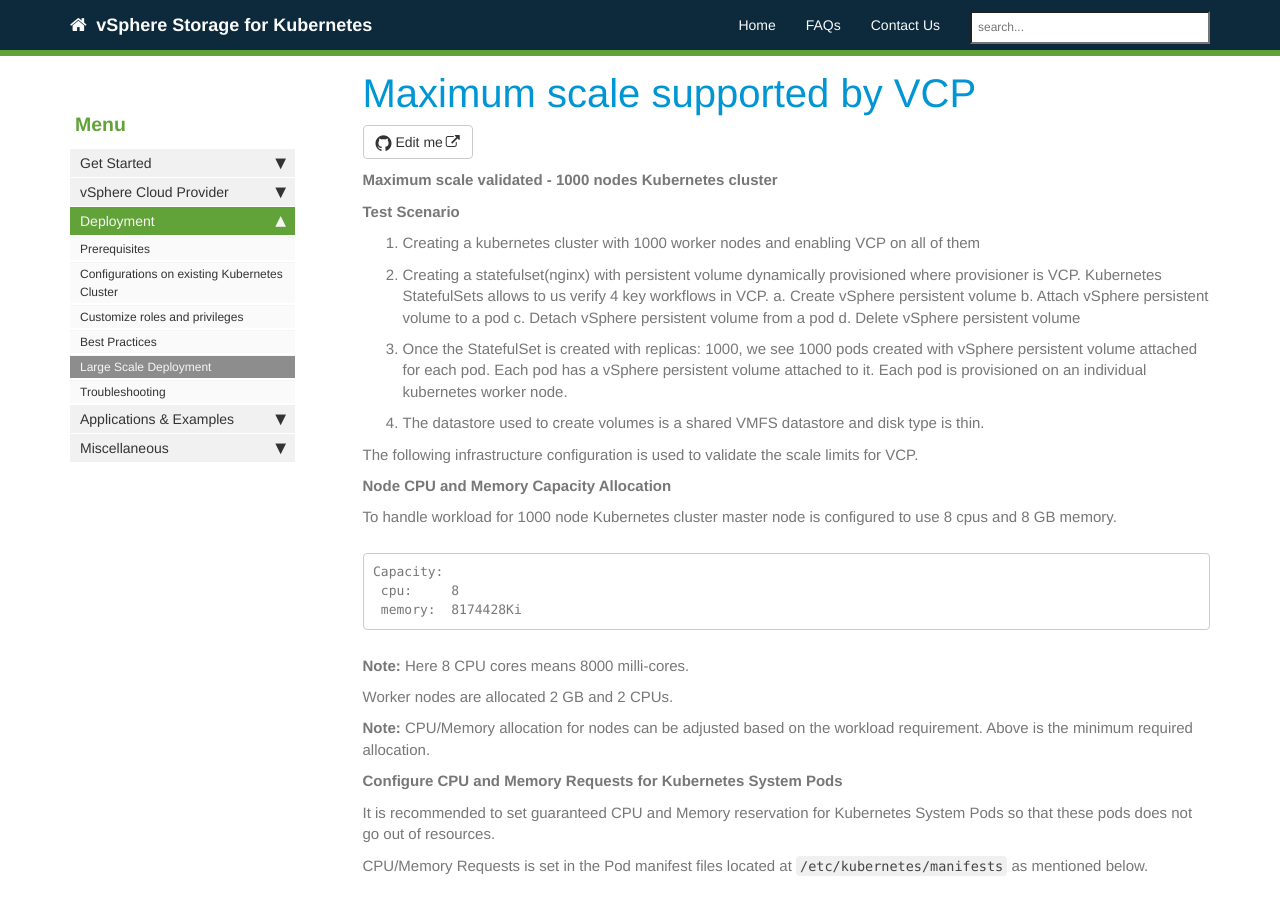
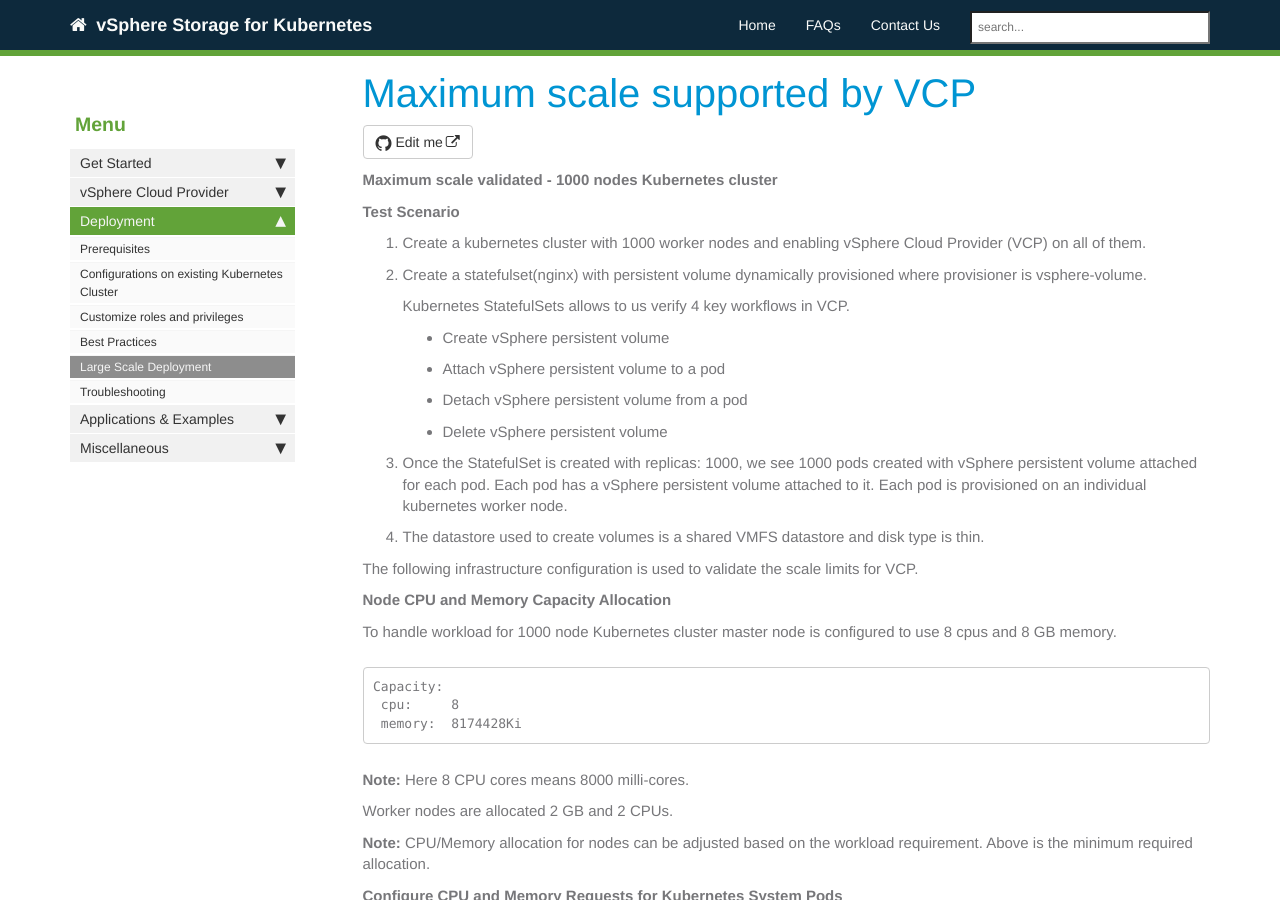
Before and after one commit to vmware-archive/vsphere-storage-for-kubernetes, a Jekyll site: the page built from documentation/largescaledeployment.md, in a window 1280 px wide and 900 px high. Built offline with Jekyll 4.4.1, drawn with Linux system fonts in a browser that asks for light colours; nearby versions of some CDN libraries; our own code applies the rules of GitHub Pages for plain Markdown files; comment, search, counter and statistics services are not loaded.

Commit message:
Addressing comments from Sandeep Spacing for html formattting

```diff
--- a/documentation/largescaledeployment.md
+++ b/documentation/largescaledeployment.md
@@ -4,13 +4,16 @@
 **Maximum scale validated - 1000 nodes Kubernetes cluster**
 
 **Test Scenario**
-1. Creating a kubernetes cluster with 1000 worker nodes and enabling VCP on all of them
-2. Creating a statefulset(nginx) with persistent volume dynamically provisioned where provisioner is VCP.
+
+1. Create a kubernetes cluster with 1000 worker nodes and enabling vSphere Cloud Provider (VCP) on all of them.
+2. Create a statefulset(nginx) with persistent volume dynamically provisioned where provisioner is vsphere-volume.
+
    Kubernetes StatefulSets allows to us verify 4 key workflows in VCP.
-    a. Create vSphere persistent volume
-    b. Attach vSphere persistent volume to a pod
-    c. Detach  vSphere persistent volume from a pod
-    d. Delete vSphere persistent volume
+
+    * Create vSphere persistent volume
+    * Attach vSphere persistent volume to a pod
+    * Detach vSphere persistent volume from a pod
+    * Delete vSphere persistent volume
 3. Once the StatefulSet is created with replicas: 1000,  we see 1000 pods created with vSphere persistent volume attached for each pod. Each pod has a vSphere persistent volume attached to it. Each pod is provisioned on an individual kubernetes worker node.
 4. The datastore used to create volumes is a shared VMFS datastore and disk type is thin.
 
```
